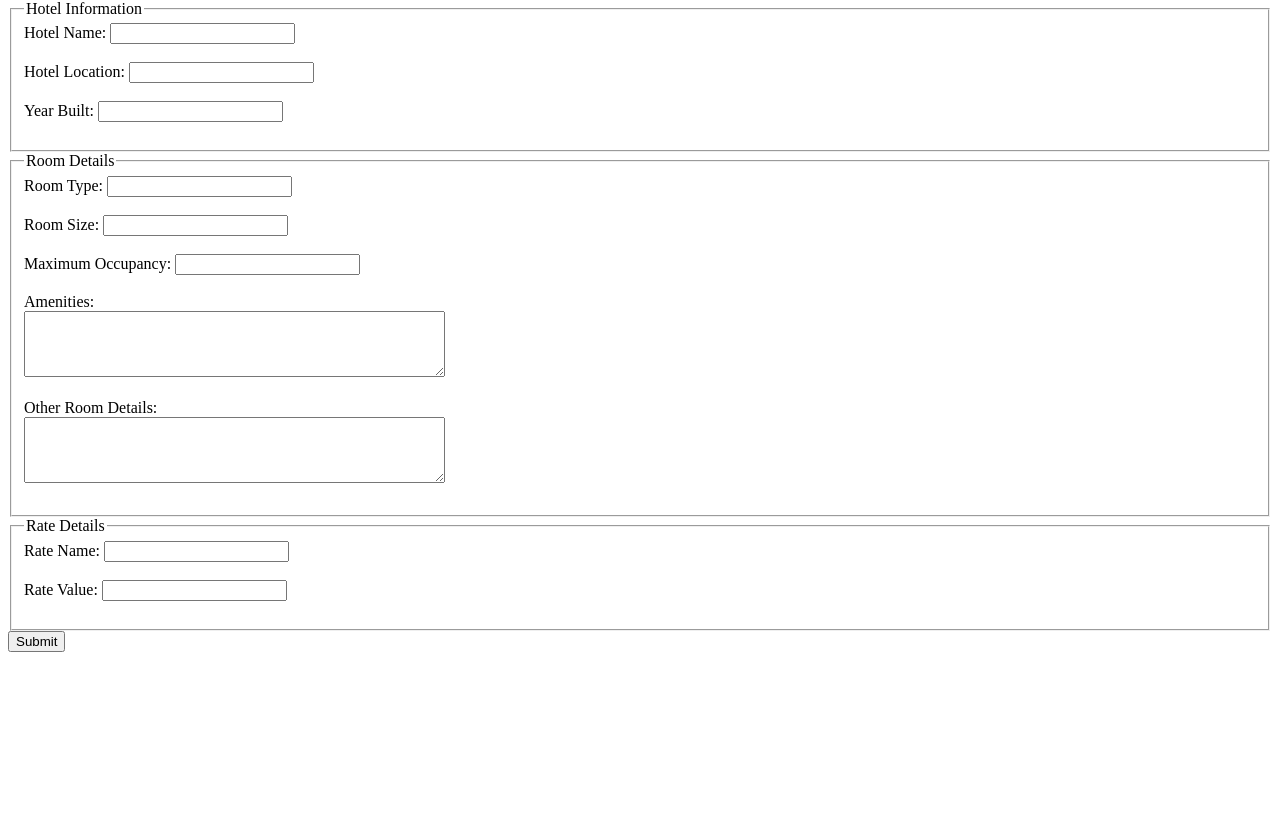
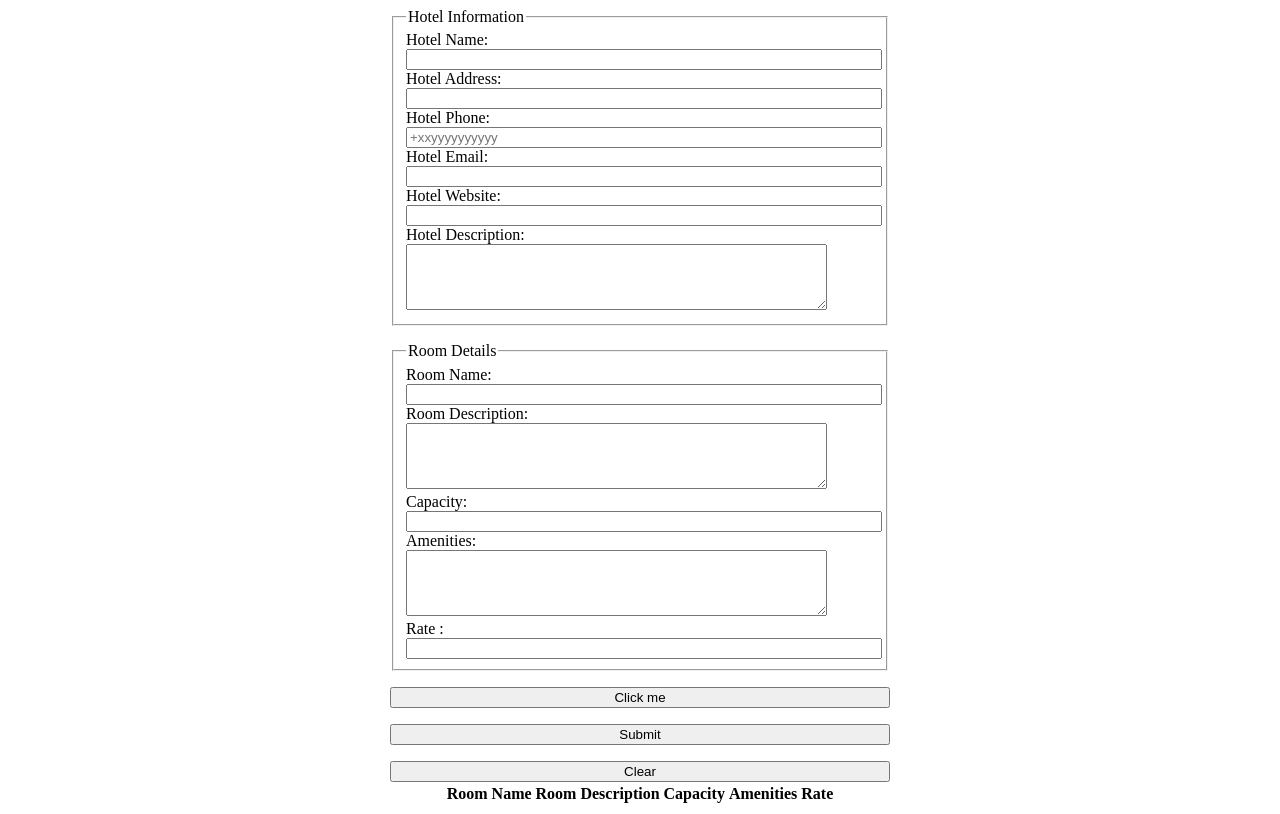
Before and after one commit to aswnss-m/hotels, a website: page src/pages/form.html in a window 1280 px wide. Shown: the part 80-894 px from the top of the page. Before the commit the page ends 800 px from the top, so only its background shows below. Drawn offline with Linux system fonts and the light colour scheme.

Commit message:
added form and api

```diff
--- a/package.json
+++ b/package.json
@@ -13,7 +13,9 @@
   "dependencies": {
     "body-parser": "^1.20.2",
     "cors": "^2.8.5",
+    "dotenv": "^16.3.1",
     "express": "^4.18.2",
+    "mongoose": "^7.5.0",
     "nodemon": "^3.0.1"
   }
 }
--- a/src/pages/form.html
+++ b/src/pages/form.html
@@ -2,50 +2,144 @@
 <html>
 <head>
     <title>Hotel Details Form</title>
+    <style>
+        body{
+            display: flex;
+            flex-direction: column;
+            align-items: center;
+            justify-content: center;
+        }
+        .form{
+            display: flex;
+            flex-direction: column;
+            gap: 1em;
+            width: min(95vw,500px);
+        }
+        input{
+            width: 100%;
+        }
+    </style>
 </head>
 <body>
     <h1>Hotel Details Form</h1>
-    <form action="/submit-hotel-details" method="POST">
+    <form action="/" method="POST" class="form">
         <fieldset>
             <legend>Hotel Information</legend>
-            <label for="hotel_name">Hotel Name:</label>
-            <input type="text" id="hotel_name" name="hotel_name" required><br><br>
+            <div>
+                <label for="hotel_name">Hotel Name:</label>
+                <input type="text" id="hotel_name" name="hotel_name" required>
+            </div>
 
-            <label for="hotel_location">Hotel Location:</label>
-            <input type="text" id="hotel_location" name="hotel_location" required><br><br>
-
-            <label for="built_year">Year Built:</label>
-            <input type="number" id="built_year" name="built_year"><br><br>
+            <div>
+                <label for="hotel_address">Hotel Address:</label>
+                <input type="text" id="hotel_location" name="hotel_address" required>
+            </div>
+            <div>
+                <label for="hotel_phone">Hotel Phone:</label>
+                <input type="tel" id="hotel_phone" name="hotel_phone"  pattern="[0-9]{10}" placeholder="+xxyyyyyyyyyy" required>
+            </div>
+            <div>
+                <label for="hotel_email">Hotel Email:</label>
+                <input type="email" id="hotel_email" name="hotel_email" required>
+            </div>
+            <div>
+                <label for="hotel_website">Hotel Website:</label>
+                <input type="text" id="hotel_website" name="hotel_website" >
+            </div>
+            <div>
+                <label for="hotel_description">Hotel Description:</label>
+                <textarea id="hotel_description" name="hotel_description" rows="4" cols="50"></textarea>
+            </div>
         </fieldset>
 
         <fieldset>
             <legend>Room Details</legend>
-            <label for="room_type">Room Type:</label>
-            <input type="text" id="room_type" name="room_type"><br><br>
+            <div>
+                <label for="room_name" >Room Name:</label>
+                <input type="text" id="room_name" name="room_name" required>
+            </div>
 
-            <label for="room_size">Room Size:</label>
-            <input type="text" id="room_size" name="room_size"><br><br>
+            <div>
+                <label for="room_description">Room Description:</label>
+                <textarea rows="4" cols="50" id="room_description" name="room_description"></textarea>
 
-            <label for="occupancy">Maximum Occupancy:</label>
-            <input type="number" id="occupancy" name="occupancy"><br><br>
+            </div>
 
-            <label for="amenities">Amenities:</label><br>
-            <textarea id="amenities" name="amenities" rows="4" cols="50"></textarea><br><br>
+            <div>
+                <label for="room_capacity">Capacity:</label>
+                <input type="number" id="room_capacity" name="room_capacity" required>
+            </div>
 
-            <label for="other_details">Other Room Details:</label><br>
-            <textarea id="other_details" name="other_details" rows="4" cols="50"></textarea><br><br>
+            <div>
+                <label for="amenities">Amenities:</label>
+                <textarea id="amenities" name="amenities" rows="4" cols="50"></textarea>
+            </div>
+            <div>
+                <label for="rate_value">Rate :</label>
+                <input type="text" id="rate_value" name="rate_value" required>
+            </div>
         </fieldset>
+        <input type="hidden" id="roomsData" name="roomsData">
+        <button type="button" value="Add Another Room" id="addRoomButton" onClick="addroom()">Click me</button>
+        <input type="submit" value="Submit">
+        <input type="reset" value="Clear">
 
-        <fieldset>
-            <legend>Rate Details</legend>
-            <label for="rate_name">Rate Name:</label>
-            <input type="text" id="rate_name" name="rate_name"><br><br>
+    </form>
+    <table id="roomTable">
+        <thead>
+            <tr>
+                <th>Room Name</th>
+                <th>Room Description</th>
+                <th>Capacity</th>
+                <th>Amenities</th>
+                <th>Rate</th>
+            </tr>
+        </thead>
+        <tbody>
+            <!-- Room details will be added here -->
+        </tbody>
+    </table>
+    <script>
+        let rooms = [];
+        function addroom() {
+            const name = document.getElementById("room_name").value;
+            const description = document.getElementById("room_description").value;
+            const capacity = document.getElementById("room_capacity").value;
+            const amenities = document.getElementById("amenities").value;
+            const rate = document.getElementById("rate_value").value;
+            rooms.push({name,description,capacity,amenities,rate})
+            console.log(rooms)
+            document.getElementById("roomsData").value = JSON.stringify(rooms);
 
-            <label for="rate_value">Rate Value:</label>
-            <input type="text" id="rate_value" name="rate_value"><br><br>
-        </fieldset>
+            // Create a new table row
+            const newRow = document.createElement("tr");
 
-        <input type="submit" value="Submit">
-    </form>
+            // Create table data cells for each room detail
+            const nameCell = document.createElement("td");
+            const descriptionCell = document.createElement("td");
+            const capacityCell = document.createElement("td");
+            const amenitiesCell = document.createElement("td");
+            const rateCell = document.createElement("td");
+
+            // Set the text content of each cell
+            nameCell.textContent = name;
+            descriptionCell.textContent = description;
+            capacityCell.textContent = capacity;
+            amenitiesCell.textContent = amenities;
+            rateCell.textContent = rate;
+
+            // Append cells to the row
+            newRow.appendChild(nameCell);
+            newRow.appendChild(descriptionCell);
+            newRow.appendChild(capacityCell);
+            newRow.appendChild(amenitiesCell);
+            newRow.appendChild(rateCell);
+
+            // Append the row to the table body
+            const tableBody = document.querySelector("#roomTable tbody");
+            tableBody.appendChild(newRow);
+
+        }
+    </script>
 </body>
 </html>
```
Also changed, not shown: api/hotels.js (deleted, +0 -23 lines), index.js (+17 -38 lines), src/api/hotels.js (added, +16 -0 lines), src/api/models/Hotel.model.js (added, +41 -0 lines), src/api/models/Room.model.js (added, +21 -0 lines), 2 other files.
